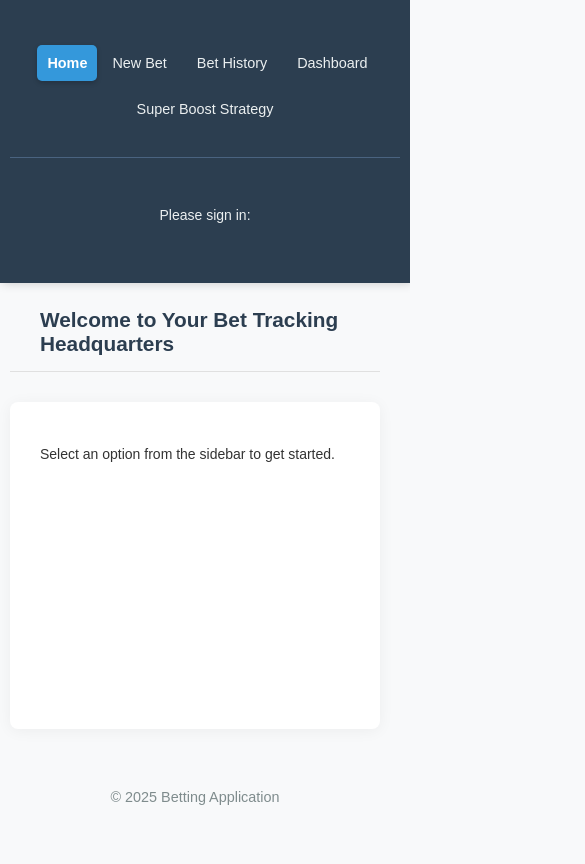
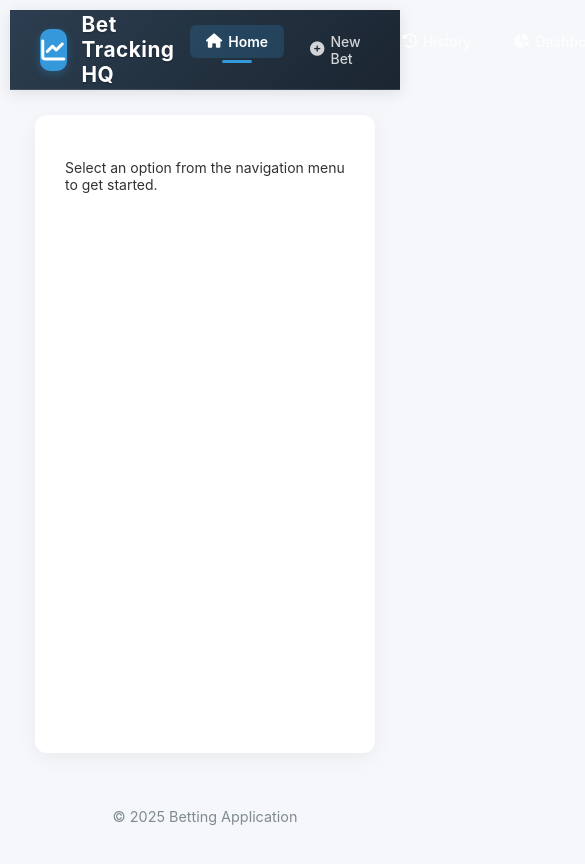
Before and after one commit to FeikeHof/sports_betting, a website with bundled scripts: page index.html in a window 390 px wide. Shown: the top 864 px of the page, 585 px wide, since content can reach past the window. Built offline with nearby package versions, Linux system fonts and the light colour scheme; files whose address does not match are found by name; a web font is replaced by a local one.

Commit message:
Refactored header layout to replace sidebar with a top navigation menu, incorporating Font Awesome icons for improved visual appeal. Updated CSS for responsive design and enhanced user authentication section. Adjusted JavaScript to reflect new navigation structure.

```diff
--- a/css/layout.css
+++ b/css/layout.css
@@ -1,95 +1,229 @@
 /* Layout Styles
 -------------------------------------------------- */
 
-/* Sidebar */
-.sidebar {
-    width: 250px;
-    background-color: #2c3e50;
-    color: white;
-    padding: 20px;
-    box-shadow: 2px 0 10px rgba(0,0,0,0.2);
-    position: fixed;
-    height: 100vh;
-    overflow-y: auto;
+/* Main Content Layout */
+body {
+    margin: 0;
+    padding: 0;
+    font-family: 'Inter', sans-serif;
+    background-color: #f5f7fa;
 }
 
-.sidebar h2 {
-    margin-top: 0;
-    padding-bottom: 15px;
-    border-bottom: 1px solid #4a6380;
-    font-size: 1.5rem;
-    text-align: center;
+.main-content {
+    display: flex;
+    flex-direction: column;
+    min-height: 100vh;
 }
 
-.sidebar nav ul {
+.full-width {
+    width: 100%;
+    margin-left: 0;
+}
+
+/* Header Styles */
+.main-header {
+    background: linear-gradient(135deg, #2c3e50 0%, #1a2530 100%);
+    color: white;
+    padding: 0 30px;
+    box-shadow: 0 3px 15px rgba(0,0,0,0.1);
+    display: flex;
+    justify-content: space-between;
+    align-items: center;
+    position: sticky;
+    top: 0;
+    z-index: 100;
+    height: 79px;
+    border-bottom: 1px solid rgba(255,255,255,0.1);
+}
+
+.header-left {
+    display: flex;
+    align-items: center;
+}
+
+.logo-container {
+    display: flex;
+    align-items: center;
+    justify-content: center;
+    width: 42px;
+    height: 42px;
+    background-color: #3498db;
+    border-radius: 10px;
+    margin-right: 15px;
+    box-shadow: 0 3px 10px rgba(52, 152, 219, 0.3);
+}
+
+.logo-container i {
+    font-size: 1.5rem;
+    color: white;
+}
+
+.header-left h1 {
+    margin: 0;
+    color: white;
+    font-size: 1.5rem;
+    font-weight: 700;
+    letter-spacing: 0.5px;
+    text-shadow: 0 1px 2px rgba(0,0,0,0.3);
+}
+
+.header-right {
+    display: flex;
+    align-items: center;
+}
+
+/* Header Navigation */
+.header-nav {
+    display: flex;
+    justify-content: center;
+    flex: 1;
+}
+
+.header-nav ul {
     list-style-type: none;
     padding: 0;
-    margin-top: 30px;
+    margin: 0;
+    display: flex;
+    gap: 10px;
 }
 
-.sidebar nav ul li {
-    margin-bottom: 15px;
+.header-nav ul li {
+    margin: 0;
 }
 
-.sidebar nav ul li a {
+.header-nav ul li a {
     text-decoration: none;
-    color: #ecf0f1;
-    display: block;
-    padding: 12px 15px;
-    border-radius: 5px;
+    color: rgba(255,255,255,0.8);
+    display: flex;
+    align-items: center;
+    padding: 8px 16px;
+    border-radius: 6px;
     transition: all 0.3s ease;
     font-weight: 500;
+    position: relative;
 }
 
-.sidebar nav ul li a:hover {
-    background-color: #34495e;
-    transform: translateX(5px);
+.header-nav ul li a i {
+    margin-right: 6px;
+    font-size: 0.9rem;
+}
+
+.header-nav ul li a:hover {
+    color: white;
+    background-color: rgba(255,255,255,0.1);
+    transform: translateY(-2px);
 }
 
 /* Active navigation link */
-.sidebar nav ul li a.active {
+.header-nav ul li a.active {
+    color: white;
+    font-weight: 600;
+    background-color: rgba(52, 152, 219, 0.2);
+}
+
+.header-nav ul li a.active::after {
+    content: '';
+    position: absolute;
+    bottom: -5px;
+    left: 50%;
+    transform: translateX(-50%);
+    width: 30px;
+    height: 3px;
     background-color: #3498db;
-    color: white;
-    transform: translateX(5px);
-    font-weight: 600;
+    border-radius: 3px;
+}
+
+/* User Auth in Header */
+#user-auth {
+    display: flex;
+    align-items: center;
+}
+
+.auth-container {
+    margin-left: 20px;
+    padding: 0px 12px;
+    border-radius: 8px;
+    transition: all 0.3s ease;
+}
+
+.auth-container:hover {
+    background-color: rgba(255,255,255,0.1);
+}
+
+.user-profile {
+    display: flex;
+    align-items: center;
+}
+
+.user-profile img {
+    width: 36px;
+    height: 36px;
+    border-radius: 50%;
+    margin-right: 12px;
+    border: 2px solid rgba(255,255,255,0.3);
     box-shadow: 0 2px 5px rgba(0,0,0,0.2);
 }
 
-/* Main Content */
-.main-content {
-    flex: 1;
-    margin-left: 250px;
-    padding: 20px;
-    display: flex;
-    flex-direction: column;
+.user-details {
+    font-size: 0.85rem;
 }
 
-.main-content header {
-    margin-bottom: 30px;
-    padding: 15px 25px;
-    border-bottom: 1px solid #e0e0e0;
+.user-details p {
+    margin: 0;
+    line-height: 1.3;
 }
 
-.main-content header h1 {
-    margin: 0;
-    color: #2c3e50;
-    font-size: 2rem;
-    font-weight: 700;
-    padding-left: 5px;
+#user-name {
+    font-weight: 600;
+    color: white;
 }
 
-section#content {
+#user-email {
+    opacity: 0.7;
+    font-size: 0.75rem;
+}
+
+#logout-button {
+    background-color: transparent;
+    border: 1px solid rgba(231, 76, 60, 0.7);
+    color: rgba(231, 76, 60, 0.9);
+    border-radius: 6px;
+    padding: 6px 12px;
+    margin-left: 15px;
+    cursor: pointer;
+    transition: all 0.3s ease;
+    font-weight: 500;
+    font-size: 0.85rem;
+    display: flex;
+    align-items: center;
+}
+
+#logout-button i {
+    margin-right: 6px;
+}
+
+#logout-button:hover {
+    background-color: rgba(231, 76, 60, 0.9);
+    color: white;
+    transform: translateY(-2px);
+    box-shadow: 0 2px 5px rgba(0,0,0,0.2);
+}
+
+/* Page Content */
+.page-content {
     flex: 1;
     background-color: white;
-    border-radius: 8px;
+    border-radius: 12px;
+    margin: 25px;
     padding: 30px;
-    box-shadow: 0 2px 15px rgba(0,0,0,0.05);
-    margin-bottom: 30px;
+    box-shadow: 0 5px 20px rgba(0,0,0,0.05);
 }
 
+/* Footer */
 footer {
     text-align: center;
     color: #7f8c8d;
     padding: 15px 0;
     font-size: 0.9rem;
+    margin-top: auto;
 }
--- a/index.html
+++ b/index.html
@@ -9,6 +9,8 @@
     <!-- Font - Inter -->
     <link rel="preconnect" href="https://rsms.me/">
     <link rel="stylesheet" href="https://rsms.me/inter/inter.css">
+    <!-- Font Awesome Icons -->
+    <link rel="stylesheet" href="https://cdnjs.cloudflare.com/ajax/libs/font-awesome/6.4.0/css/all.min.css">
     <!-- Supabase JS -->
     <script src="https://cdn.jsdelivr.net/npm/@supabase/supabase-js@2"></script>
     <!-- Chart.js -->
@@ -18,23 +20,30 @@
     <link rel="stylesheet" href="css/main.css">
 </head>
 <body>
-    <aside class="sidebar">
-        <h2>Navigation</h2>
-        <nav>
+    <main class="main-content full-width">
+        <header class="main-header">
+            <div class="header-left">
+                <div class="logo-container">
+                    <i class="fas fa-chart-line"></i>
+                </div>
+                <h1>Bet Tracking HQ</h1>
+            </div>
+
+            <nav class="header-nav">
                 <ul>
-                <li><a href="#home" class="nav-link active">Home</a></li>
-                <li><a href="#new-bet" class="nav-link">New Bet</a></li>
-                <li><a href="#bet-history" class="nav-link">Bet History</a></li>
-                <li><a href="#dashboard" class="nav-link">Dashboard</a></li>
-                <li><a href="#strategy" class="nav-link">Super Boost Strategy</a></li>
+                    <li><a href="#home" class="nav-link active"><i class="fas fa-home"></i> Home</a></li>
+                    <li><a href="#new-bet" class="nav-link"><i class="fas fa-plus-circle"></i> New Bet</a></li>
+                    <li><a href="#bet-history" class="nav-link"><i class="fas fa-history"></i> History</a></li>
+                    <li><a href="#dashboard" class="nav-link"><i class="fas fa-chart-pie"></i> Dashboard</a></li>
+                    <li><a href="#strategy" class="nav-link"><i class="fas fa-bolt"></i> Strategy</a></li>
                 </ul>
             </nav>
 
+            <div class="header-right">
                 <!-- User Authentication Section -->
                 <div id="user-auth">
                     <!-- This div will show when user is not logged in -->
                     <div id="login-container" class="auth-container">
-                <p>Please sign in:</p>
                         <div id="g_id_onload"
                              data-client_id="641086809551-du1r6ebnmt1bunaf76c8e8tm6lcorhhu.apps.googleusercontent.com"
                              data-auto_prompt="false"
@@ -43,7 +52,7 @@
                         </div>
                         <div class="g_id_signin"
                              data-type="standard"
-                     data-size="large"
+                             data-size="medium"
                              data-theme="outline"
                              data-text="sign_in_with"
                              data-shape="rectangular"
@@ -59,19 +68,15 @@
                                 <p id="user-name">Name</p>
                                 <p id="user-email">Email</p>
                             </div>
-                </div>
-                <button id="logout-button">Sign Out</button>
+                            <button id="logout-button"><i class="fas fa-sign-out-alt"></i> Sign Out</button>
                         </div>
                     </div>
-    </aside>
-
-    <main class="main-content">
-        <header>
-            <h1>Welcome to Your Bet Tracking Headquarters</h1>
+                </div>
+            </div>
         </header>
 
-        <section id="content">
-            <p>Select an option from the sidebar to get started.</p>
+        <section id="content" class="page-content">
+            <p>Select an option from the navigation menu to get started.</p>
         </section>
 
         <footer>
--- a/js/app.js
+++ b/js/app.js
@@ -68,7 +68,7 @@ document.addEventListener('DOMContentLoaded', () => {
   });
 
   // Update navigation event listeners
-  const navLinks = document.querySelectorAll('.sidebar nav ul li a');
+  const navLinks = document.querySelectorAll('.header-nav ul li a');
   navLinks.forEach((link) => {
     link.addEventListener('click', async function (e) {
       e.preventDefault();
--- a/js/views/router.js
+++ b/js/views/router.js
@@ -76,13 +76,13 @@ function updateActiveNavLink(targetId) {
   }
 
   // Remove active class from all navigation links
-  const navLinks = document.querySelectorAll('.sidebar nav ul li a');
+  const navLinks = document.querySelectorAll('.header-nav ul li a');
   navLinks.forEach(link => {
     link.classList.remove('active');
   });
 
   // Add active class to current page link
-  const currentLink = document.querySelector(`.sidebar nav ul li a[href="#${targetId}"]`);
+  const currentLink = document.querySelector(`.header-nav ul li a[href="#${targetId}"]`);
   if (currentLink) {
     currentLink.classList.add('active');
   }
```
Lines whose indentation alone changed are shown as unchanged.
